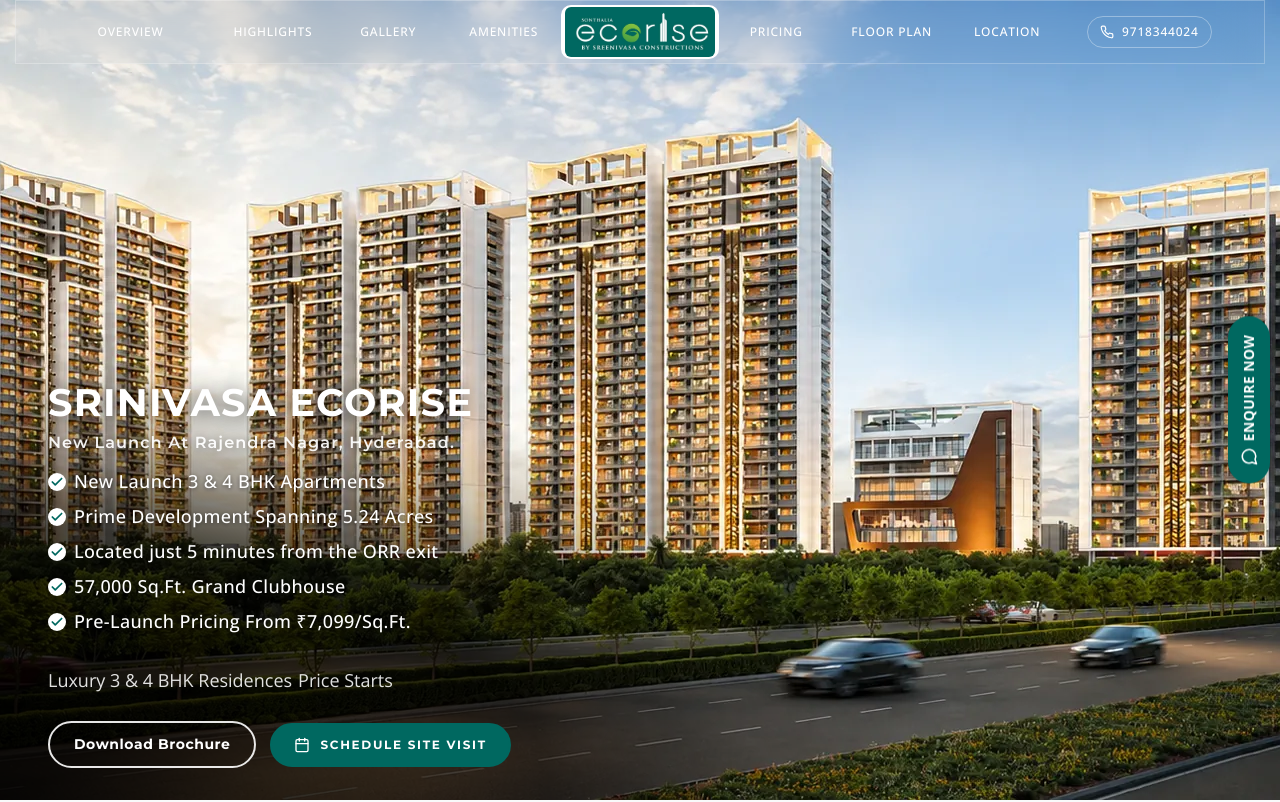
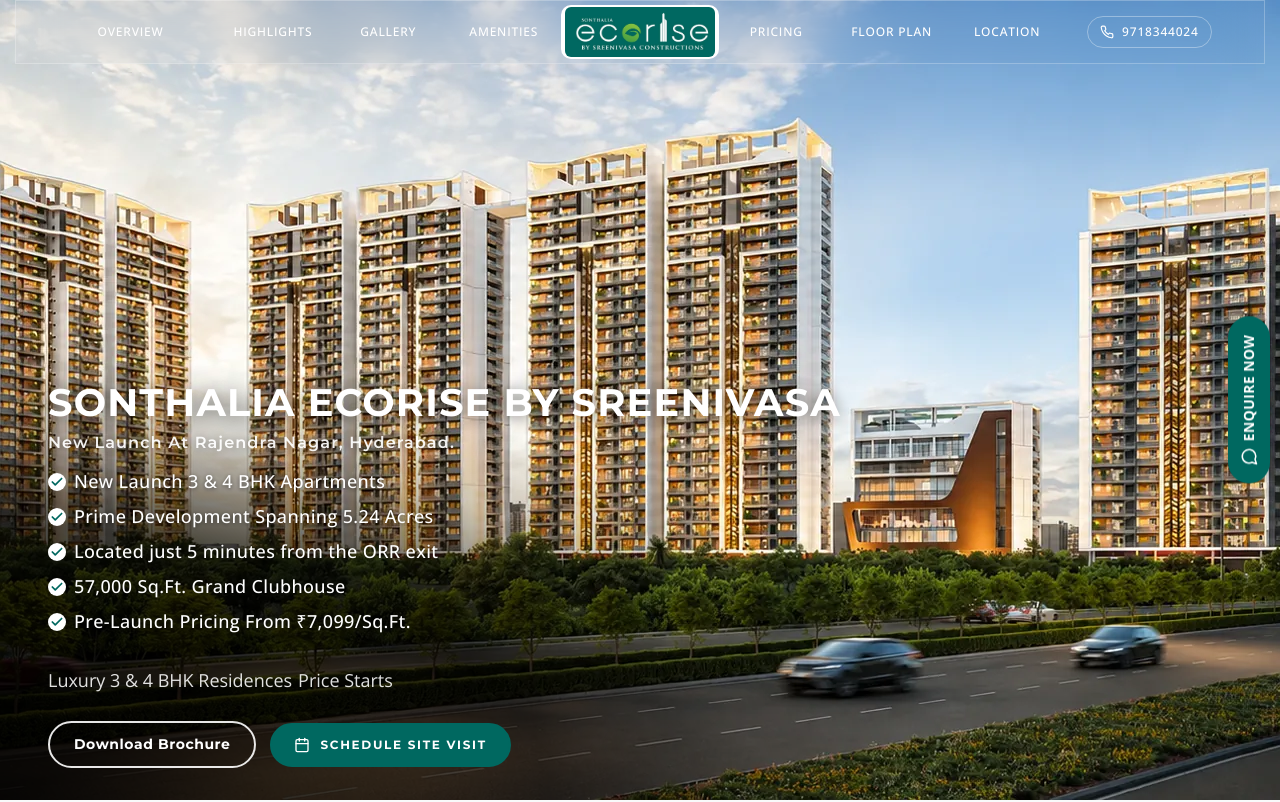
Before and after one commit to vineet-proptiger/srinivasa-ecorise, a Next.js app: page / in a window 1280 px wide. Shown: the top 802 px of the page. Built offline with nearby package versions, Linux system fonts and the light colour scheme.

Commit message:
Update button style and text in Hero component

```diff
--- a/app/page.js
+++ b/app/page.js
@@ -136,7 +136,8 @@
         {/* Enquire Now - Middle */}
         <button
           onClick={() => setIsOpen(true)}
-          className="flex-1 bg-[#006860] text-white py-2.5 flex flex-col items-center justify-center gap-1 hover:bg-[#C59A3F] transition-all"
+          style={{ cursor: 'pointer' }}
+          className="flex-1 bg-[#C59A3F] text-white py-2.5 flex flex-col items-center justify-center gap-1 hover:brightness-105 transition-all"
         >
           <MessageSquare size={20} className="text-white animate-gentle-pulse" />
           <span className="text-[12px] font-bold tracking-wider uppercase">Enquire Now</span>
--- a/components/Hero.jsx
+++ b/components/Hero.jsx
@@ -438,7 +438,7 @@
 
         {/* Main Heading */}
         <h1 className="hero-title">
-         SRINIVASA ECORISE
+         SONTHALIA ECORISE BY SREENIVASA
         </h1>
 
         {/* Subtitle */}
```
